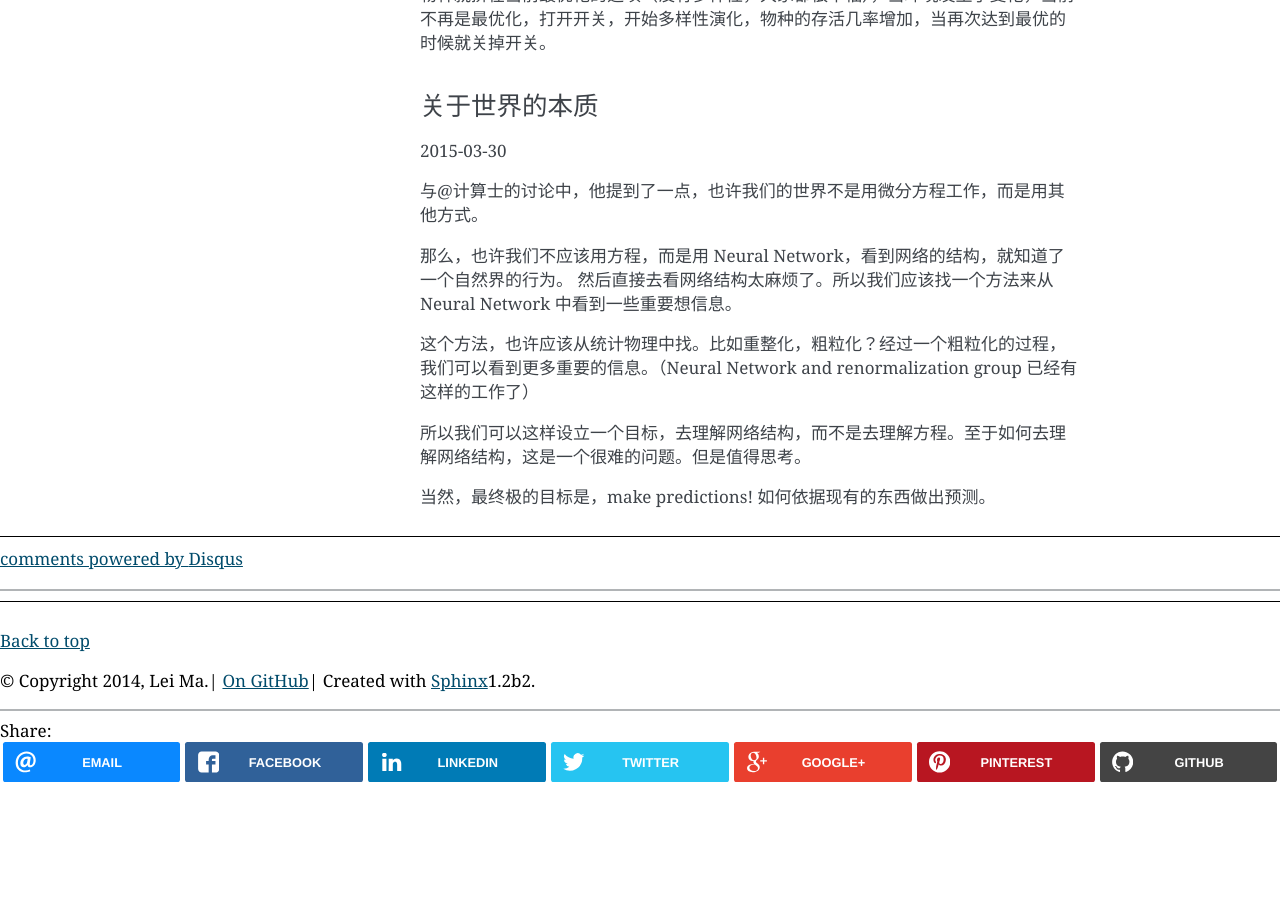
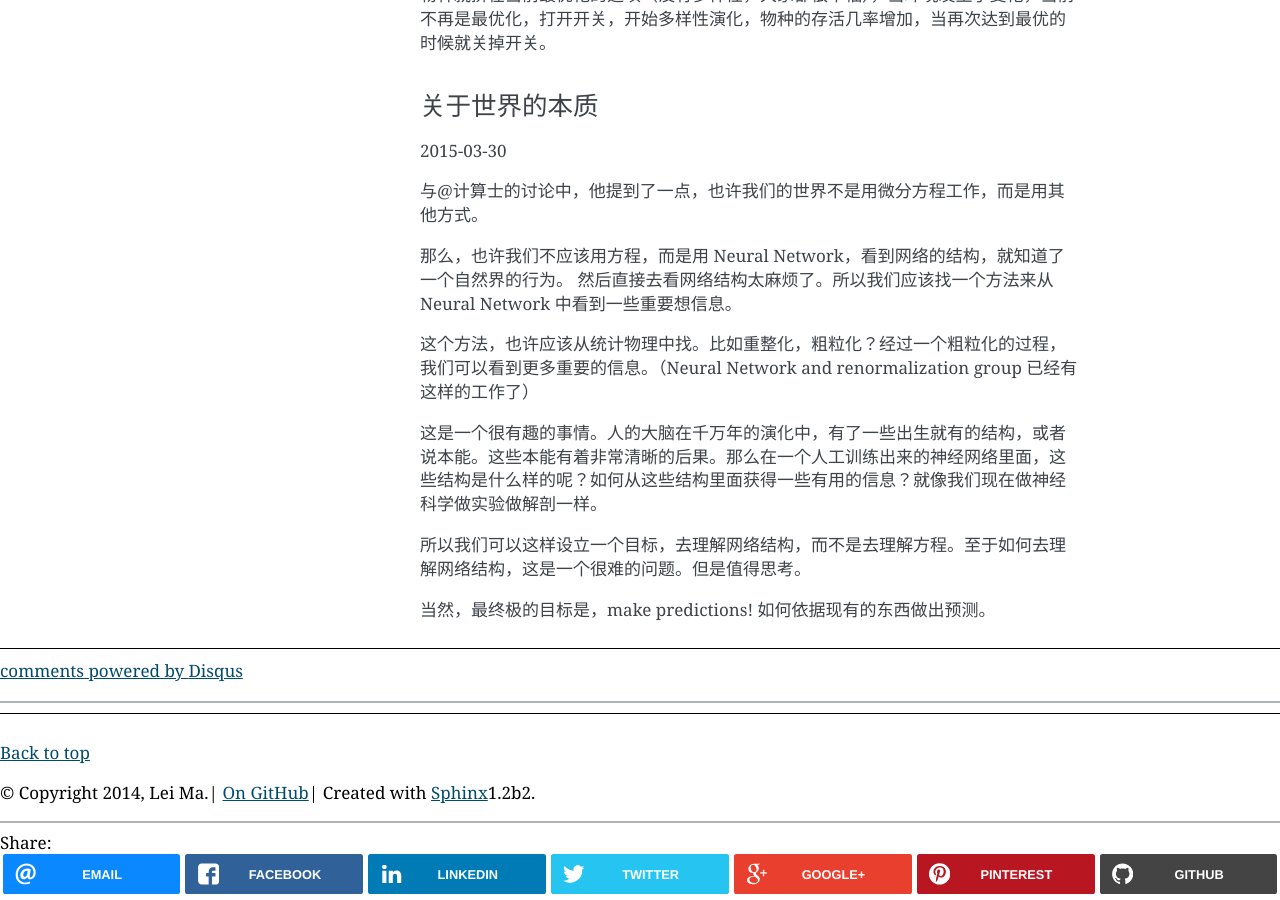
Before and after one commit to sumanadr/intelligence, a Sphinx documentation site: the page built from docs/questions.rst, in a window 1280 px wide and 900 px high, scrolled down 763 px. Built offline with Sphinx 7.4.7, drawn with Linux system fonts in a browser that asks for light colours; formulas are drawn with MathJax 3; comment, search, counter and statistics services are not loaded; before the commit the page ends 1551 px from its top, so only the background shows below that.

Commit message:
Update questions.rst

```diff
--- a/docs/questions.rst
+++ b/docs/questions.rst
@@ -53,6 +53,8 @@ Questions? Yes
 
 这个方法，也许应该从统计物理中找。比如重整化，粗粒化？经过一个粗粒化的过程，我们可以看到更多重要的信息。（Neural Network and renormalization group 已经有这样的工作了）
 
+这是一个很有趣的事情。人的大脑在千万年的演化中，有了一些出生就有的结构，或者说本能。这些本能有着非常清晰的后果。那么在一个人工训练出来的神经网络里面，这些结构是什么样的呢？如何从这些结构里面获得一些有用的信息？就像我们现在做神经科学做实验做解剖一样。
+
 所以我们可以这样设立一个目标，去理解网络结构，而不是去理解方程。至于如何去理解网络结构，这是一个很难的问题。但是值得思考。
 
 当然，最终极的目标是，make predictions! 如何依据现有的东西做出预测。
```
